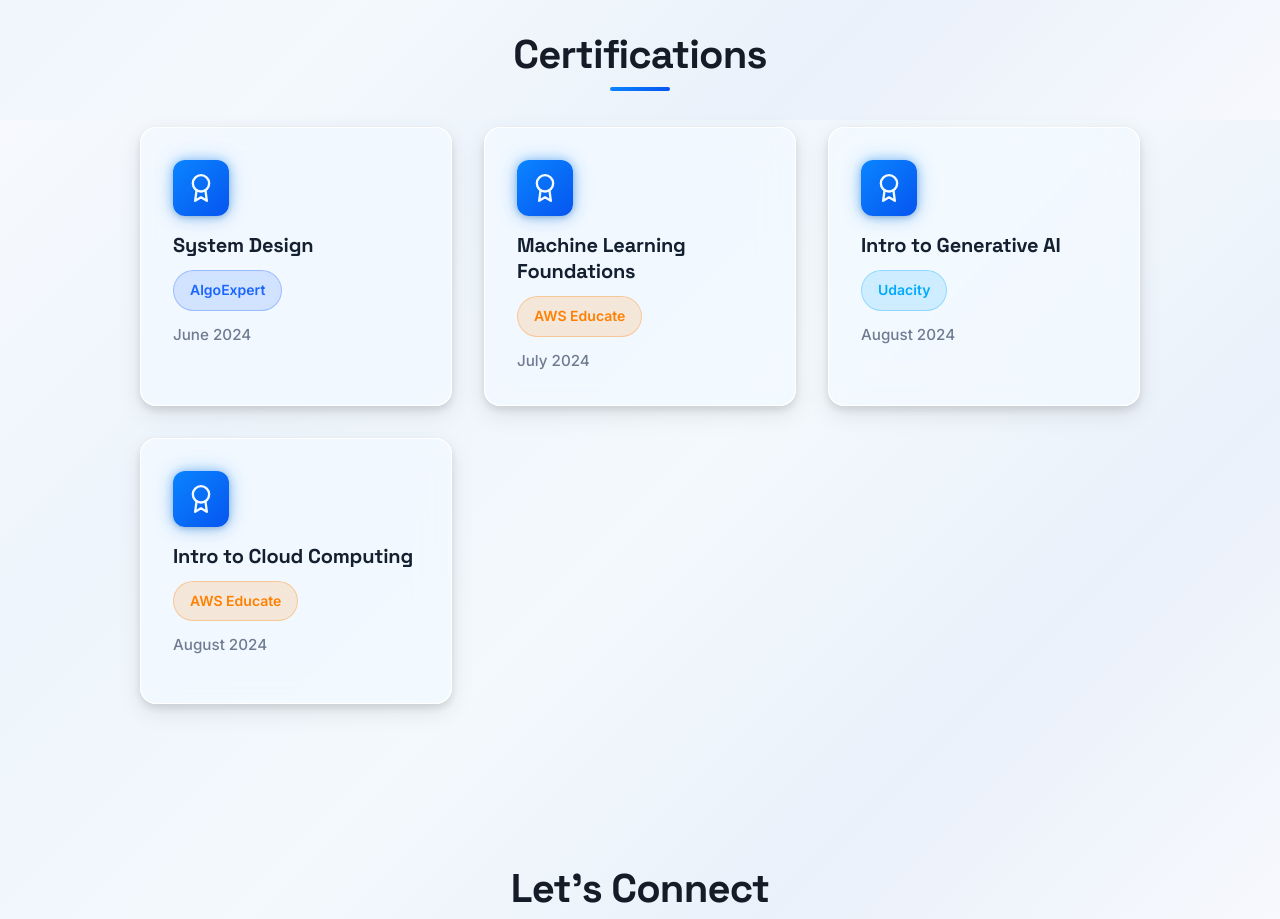
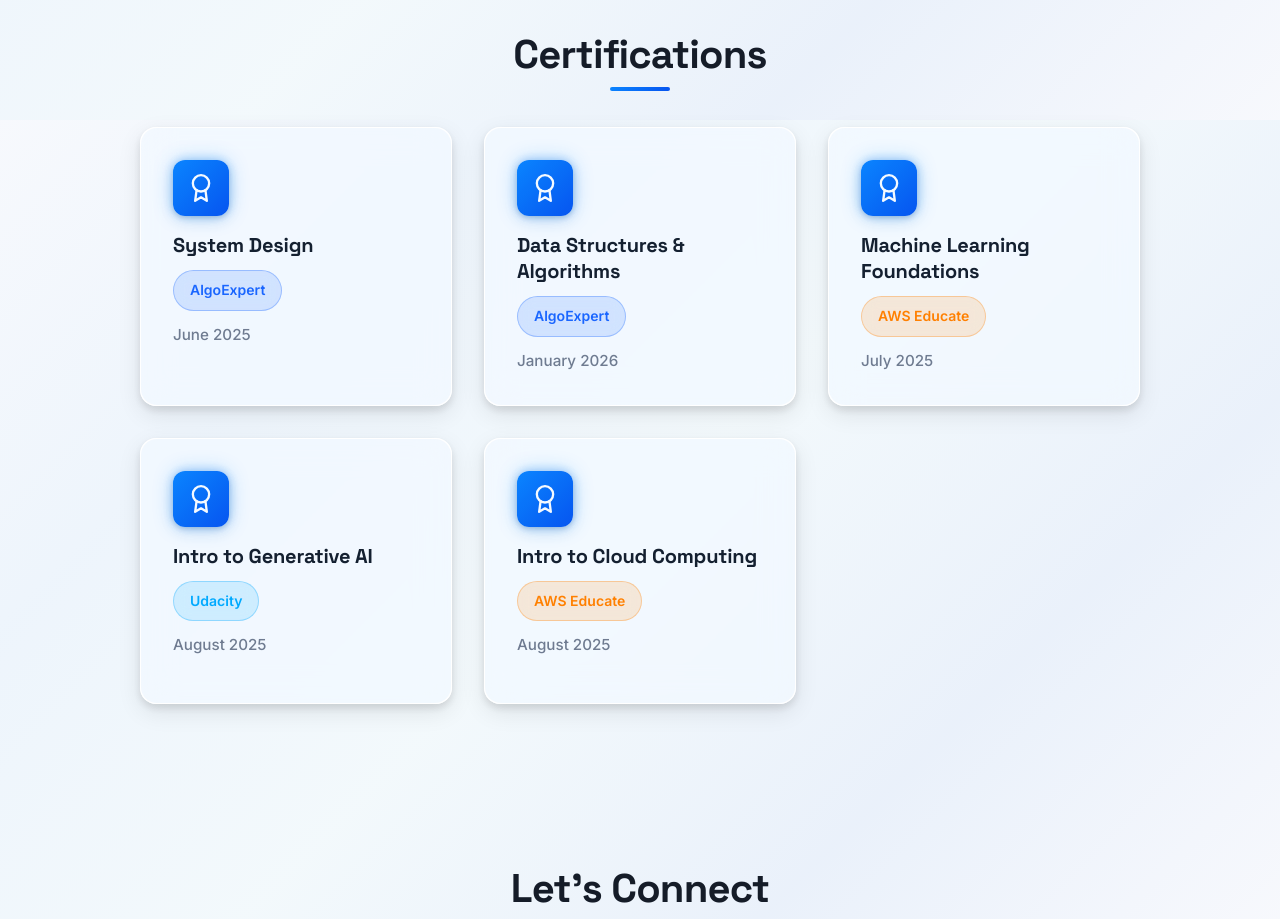
Before and after one commit to ekjyotshinh/portfolio, a React (Vite) app: page / in a window 1280 px wide. Shown: the part 4680-5599 px from the top of the page. Built offline with nearby package versions, Linux system fonts and the light colour scheme.

Commit message:
Added algoexpert certification link

```diff
--- a/src/data/profileData.js
+++ b/src/data/profileData.js
@@ -83,25 +83,31 @@ export const certifications = [
   {
     name: "System Design",
     issuer: "AlgoExpert",
-    date: "June 2024",
+    date: "June 2025",
     link: "https://certificate.algoexpert.io/SystemsExpert%20Certificate%20SE-ffba438778",
+  },
+  {
+    name: "Data Structures & Algorithms",
+    issuer: "AlgoExpert",
+    date: "January 2026",
+    link: "https://certificate.algoexpert.io/AE-6ab6dd99fb",
   },
   {
     name: "Machine Learning Foundations",
     issuer: "AWS Educate",
-    date: "July 2024",
+    date: "July 2025",
     link: "https://www.credly.com/badges/f7ef7e05-b8ad-4c6c-befa-b23acf1e4119",
   },
   {
     name: "Intro to Generative AI",
     issuer: "Udacity",
-    date: "August 2024",
+    date: "August 2025",
     link: "https://www.udacity.com/certificate/e/886f9f44-56a4-11f0-b20a-231fa82c88bd",
   },
   {
     name: "Intro to Cloud Computing",
     issuer: "AWS Educate",
-    date: "August 2024",
+    date: "August 2025",
     link: "https://www.credly.com/badges/37a56fb7-856b-4b04-a804-f583f727154d/public_url",
   },
 ];
```
